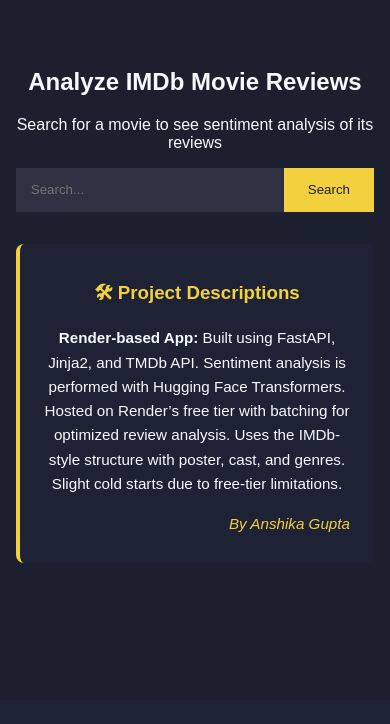
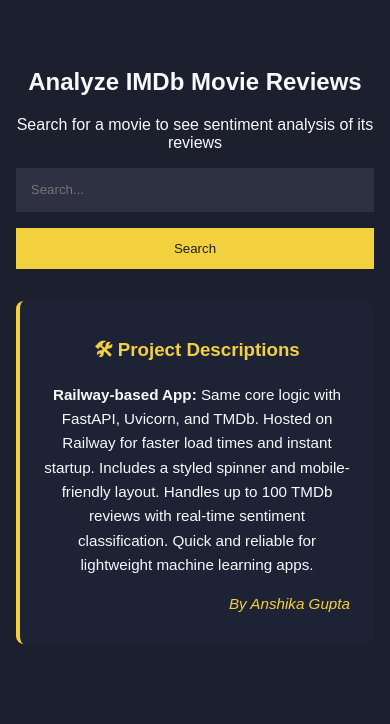
Before and after one commit to AnshikaGupta-1/imdb-sentiment-fastapi-main, a FastAPI app: page / in a window 390 px wide. Shown: the part 144-868 px from the top of the page. Before the commit the page ends 707 px from the top, so only its background shows below. Run offline with FastAPI, Linux system fonts and the light colour scheme.

Commit message:
Update index.html

```diff
--- a/templates/index.html
+++ b/templates/index.html
@@ -25,8 +25,16 @@
     .container { max-width: 1200px; margin: auto; padding: 1rem; }
     header { background: var(--secondary); padding: 1rem 0; text-align: center; }
     .accent { color: var(--accent); }
-    .search-section { text-align: center; padding: 2rem 0; }
-    .search-container { display: flex; max-width: 600px; margin: 0 auto; }
+
+    .search-section {
+      text-align: center;
+      padding: 2rem 0;
+    }
+    .search-container {
+      display: flex;
+      max-width: 600px;
+      margin: 0 auto;
+    }
     .search-input {
       flex: 1;
       padding: 0.8rem;
@@ -40,6 +48,7 @@
       color: var(--background);
       border: none;
     }
+
     .description-box {
       background-color: var(--secondary);
       border-left: 4px solid var(--accent);
@@ -53,6 +62,46 @@
       margin-bottom: 0.7rem;
       font-size: 0.95rem;
       line-height: 1.6;
+    }
+
+    .movie-details {
+      display: grid;
+      grid-template-columns: 1fr 2fr;
+      gap: 2rem;
+      background-color: var(--secondary);
+      padding: 2rem;
+      margin: 2rem 0;
+    }
+    .movie-poster img { width: 100%; border-radius: 8px; }
+
+    .sentiment-card {
+      background-color: var(--secondary);
+      padding: 1.5rem;
+      border-radius: 8px;
+    }
+    .progress-bar { background-color: var(--muted); height: 10px; margin: 1rem 0; }
+    .progress { height: 100%; background-color: var(--positive); }
+    .negative .progress { background-color: var(--negative); }
+
+    .review-card {
+      background-color: var(--secondary);
+      padding: 1.5rem;
+      margin-bottom: 1rem;
+      border-radius: 8px;
+    }
+    .sentiment-positive { border-left: 4px solid var(--positive); }
+    .sentiment-negative { border-left: 4px solid var(--negative); }
+
+    @media (max-width: 768px) {
+      .movie-details {
+        display: block;
+      }
+      .search-container {
+        flex-direction: column;
+      }
+      .search-button {
+        margin-top: 1rem;
+      }
     }
   </style>
 </head>
@@ -77,12 +126,85 @@
       <section class="description-box">
         <div class="description-content">
           <h3>🛠 Project Descriptions</h3>
-          <p><strong>Render-based App:</strong> Built using FastAPI, Jinja2, and TMDb API. Sentiment analysis is performed with Hugging Face Transformers. Hosted on Render’s free tier with batching for optimized review analysis. Uses the IMDb-style structure with poster, cast, and genres. Slight cold starts due to free-tier limitations.</p>
-
+          <p><strong>Railway-based App:</strong> Same core logic with FastAPI, Uvicorn, and TMDb. Hosted on Railway for faster load times and instant startup. Includes a styled spinner and mobile-friendly layout. Handles up to 100 TMDb reviews with real-time sentiment classification. Quick and reliable for lightweight machine learning apps.</p>
           <p style="text-align: right; color: var(--accent);"><em>By Anshika Gupta</em></p>
         </div>
       </section>
     </section>
+
+    {% if movies %}
+    <section>
+      <h2>Search Results</h2>
+      <ul>
+        {% for movie in movies %}
+        <li><a href="/movie/{{ movie.id }}">{{ movie.title }} ({{ movie.year }})</a></li>
+        {% endfor %}
+      </ul>
+    </section>
+    {% endif %}
+
+    {% if title %}
+    <section class="movie-details">
+      <div class="movie-poster">
+        <img src="{{ poster }}" alt="Poster for {{ title }}">
+      </div>
+      <div class="movie-info">
+        <h2>{{ title }}</h2>
+        <p>Rating: {{ rating }}/10 | Runtime: {{ runtime }} min | Genre: {{ genres }}</p>
+        <p>{{ overview }}</p>
+        <p><strong>Director:</strong> {{ director }}</p>
+        <p><strong>Stars:</strong> {{ cast }}</p>
+      </div>
+    </section>
+
+    <section class="sentiment-overview">
+      <div class="sentiment-card positive">
+        <h3>Positive Reviews</h3>
+        <p>{{ positive_percent }}%</p>
+        <div class="progress-bar"><div class="progress" style="width: {{ positive_percent }}%;"></div></div>
+        <p>{{ positive_count }} reviews</p>
+      </div>
+      <div class="sentiment-card negative">
+        <h3>Negative Reviews</h3>
+        <p>{{ negative_percent }}%</p>
+        <div class="progress-bar"><div class="progress" style="width: {{ negative_percent }}%;"></div></div>
+        <p>{{ negative_count }} reviews</p>
+      </div>
+    </section>
+
+    <section>
+      <h2>Reviews</h2>
+      {% for r in reviews %}
+      <div class="review-card sentiment-{{ r.label }}">
+        <p>"{{ r.content }}"</p>
+        <p><strong>- {{ r.author }}</strong>, Rating: {{ r.rating }}</p>
+      </div>
+      {% endfor %}
+    </section>
+    {% endif %}
   </main>
+
+  <div id="loading" style="display:none; text-align:center; margin:20px;">
+    <div style="border: 6px solid #f3f3f3; border-top: 6px solid #555; border-radius: 50%; width: 40px; height: 40px; animation: spin 1s linear infinite; margin:auto;"></div>
+    <p>Fetching reviews...this might take a minute</p>
+  </div>
+
+  <script>
+    function showLoading() {
+      document.getElementById('loading').style.display = 'block';
+    }
+
+    // Add loading spinner to each movie link
+    document.querySelectorAll('a[href^="/movie/"]').forEach(link => {
+      link.addEventListener('click', showLoading);
+    });
+  </script>
+
+  <style>
+    @keyframes spin {
+      0% { transform: rotate(0deg); }
+      100% { transform: rotate(360deg); }
+    }
+  </style>
 </body>
 </html>
```
